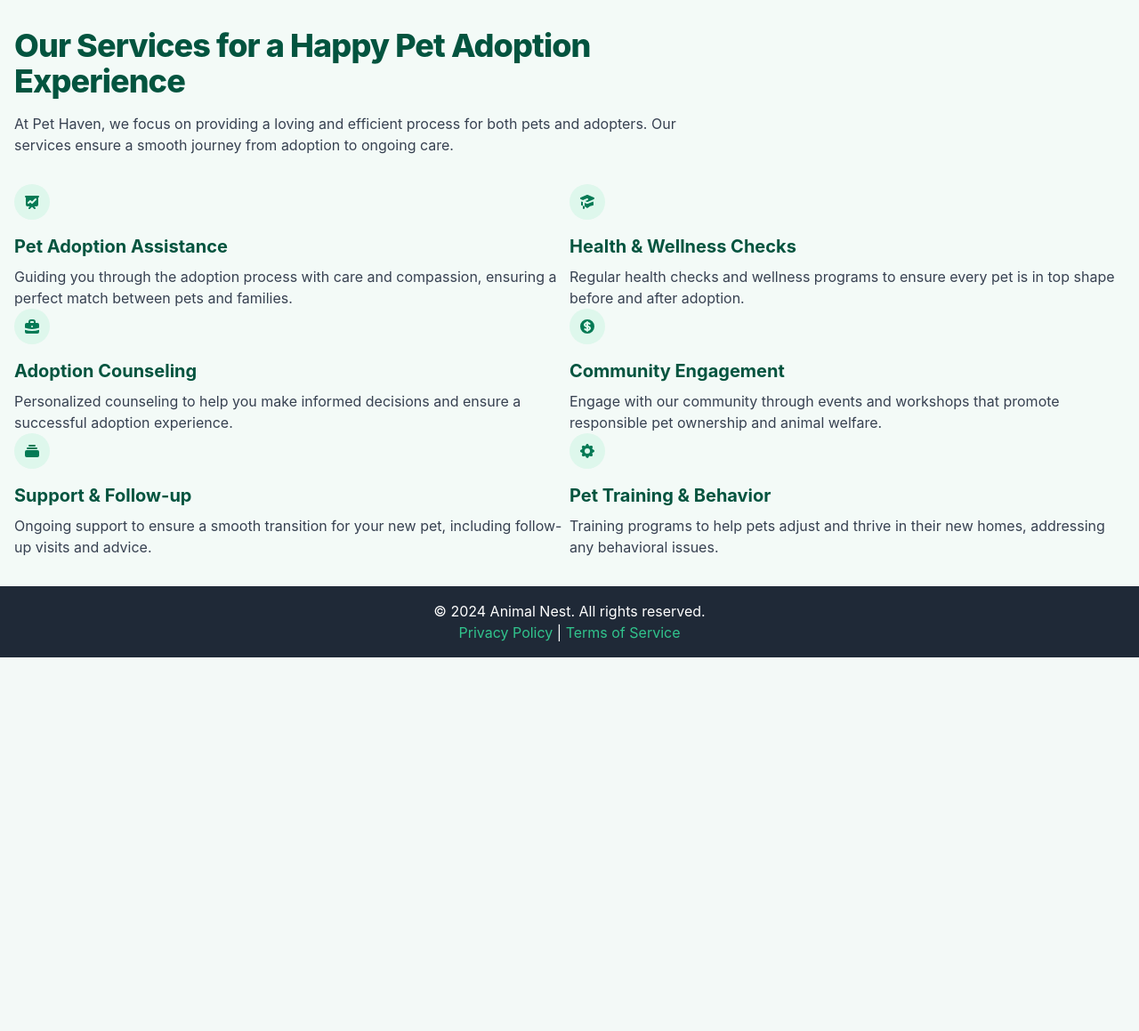
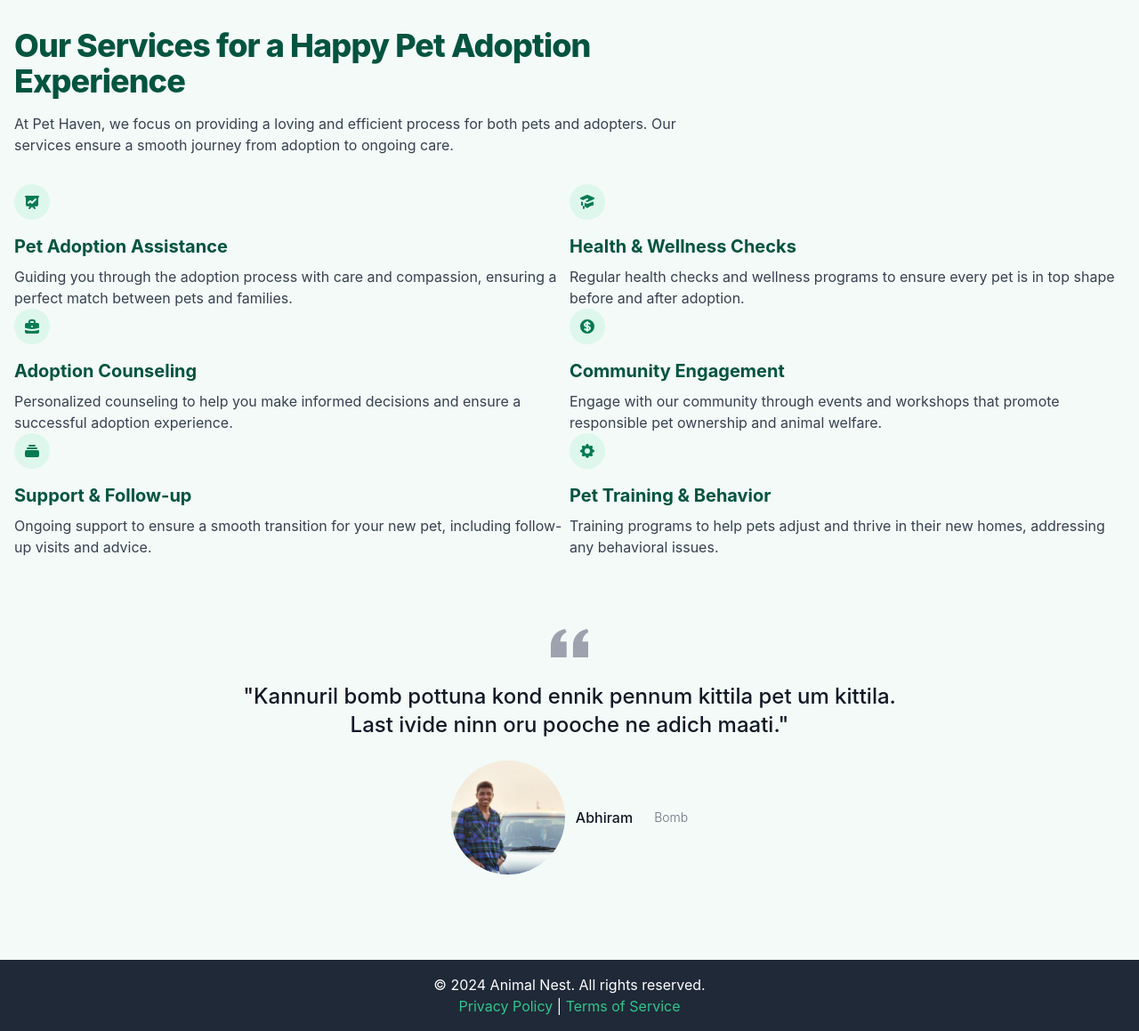
Before and after one commit to gdawg32/AnimalNest, a Django app: page / in a window 1280 px wide. Shown: the part 503-1662 px from the top of the page at 89% size. Before the commit the page ends 1242 px from the top, so only its background shows below. Run offline with Django 4.2, Linux system fonts and the light colour scheme; some libraries are stand-ins or nearby versions.

Commit message:
testimonial

```diff
--- a/templates/index.html
+++ b/templates/index.html
@@ -73,6 +73,25 @@
                 <p class="text-gray-700 dark:text-gray-300">Training programs to help pets adjust and thrive in their new homes, addressing any behavioral issues.</p>
             </div>
         </div>
+        <section class="mt-4">
+            <div class="max-w-screen-xl px-4 py-8 mx-auto text-center lg:py-16 lg:px-6">
+                <figure class="max-w-screen-md mx-auto">
+                    <svg class="h-12 mx-auto mb-3 text-gray-400 dark:text-gray-600" viewBox="0 0 24 27" fill="none" xmlns="http://www.w3.org/2000/svg">
+                        <path d="M14.017 18L14.017 10.609C14.017 4.905 17.748 1.039 23 0L23.995 2.151C21.563 3.068 20 5.789 20 8H24V18H14.017ZM0 18V10.609C0 4.905 3.748 1.038 9 0L9.996 2.151C7.563 3.068 6 5.789 6 8H9.983L9.983 18L0 18Z" fill="currentColor"/>
+                    </svg>
+                    <blockquote>
+                        <p class="text-2xl font-medium text-gray-900 dark:text-white">"Kannuril bomb pottuna kond ennik pennum kittila pet um kittila. Last ivide ninn oru pooche ne adich maati."</p>
+                    </blockquote>
+                    <figcaption class="flex items-center justify-center mt-6 space-x-3">
+                        <img class="w-32 h-32 rounded-full" src="/media/pictures/bomb.jpg" alt="profile picture">
+                        <div class="flex items-center dark:divide-gray-700">
+                            <div class="pr-3 font-medium text-gray-900 dark:text-white">Abhiram</div>
+                            <div class="pl-3 text-sm font-light text-gray-500 dark:text-gray-400">Bomb</div>
+                        </div>
+                    </figcaption>
+                </figure>
+            </div>
+          </section>
     </div>
   </section>
 
```
Also changed, not shown: media/pictures/bomb.jpg (added).
